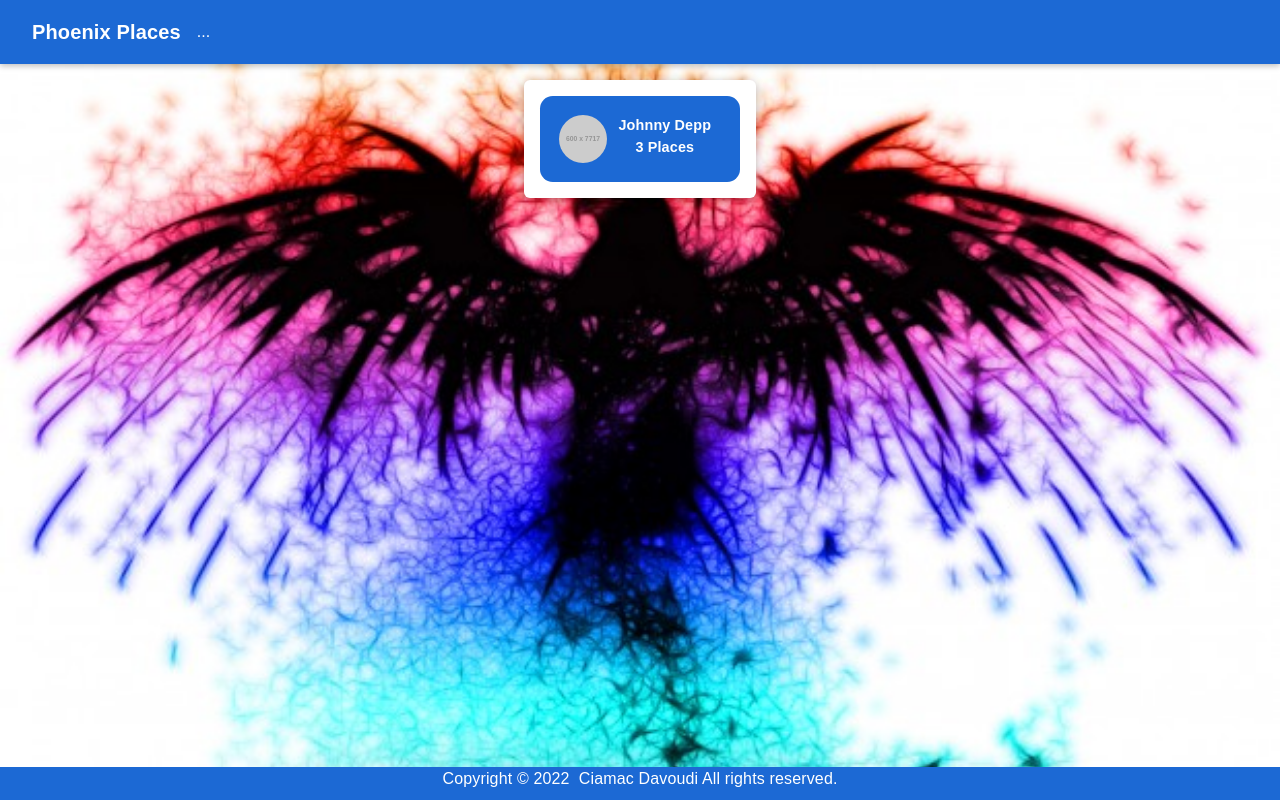
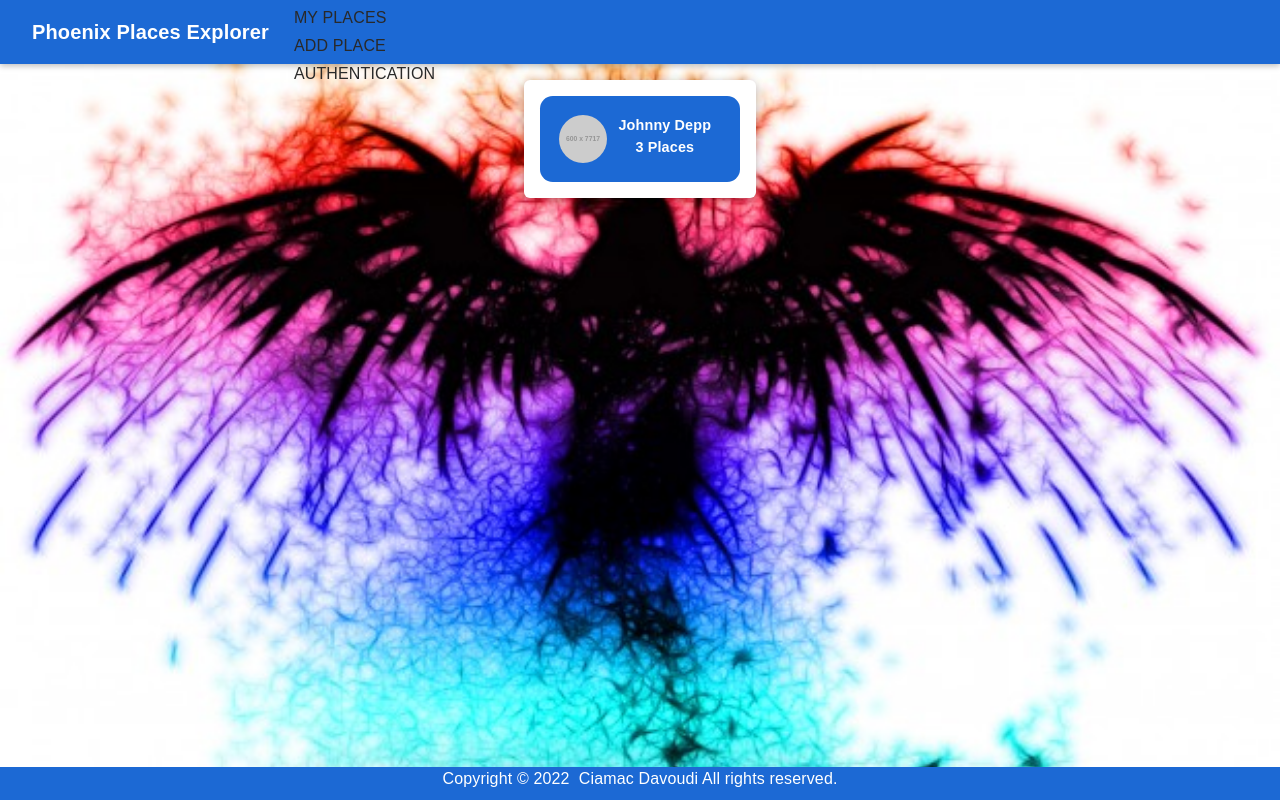
Before and after one commit to ciamac-da/phoenix-gaming-shop-mern-app, a React (Create React App) app in the folder frontend/: page / in a window 1280 px wide. Built offline with nearby package versions, Linux system fonts and the light colour scheme; a web font is replaced by a local one.

Commit message:
Verified by marti4n v1.5.1 added materail ui 4 & reworking tab bar

```diff
--- a/frontend/package.json
+++ b/frontend/package.json
@@ -5,6 +5,8 @@
   "dependencies": {
     "@emotion/react": "^11.9.3",
     "@emotion/styled": "^11.9.3",
+    "@material-ui/core": "^4.12.4",
+    "@material-ui/icons": "^4.11.3",
     "@mui/icons-material": "^5.8.2",
     "@mui/material": "^5.8.4",
     "@mui/styles": "^5.8.0",
--- a/frontend/src/places/pages/NewPlaces.jsx
+++ b/frontend/src/places/pages/NewPlaces.jsx
@@ -1,9 +1,18 @@
-import React from 'react';
-import { Typography } from '@mui/material';
-
+import { Fragment } from "react";
+import { Typography } from "@mui/material";
+import { Helmet } from "react-helmet";
 
 const NewPlaces = () => {
-    return <Typography>New places works</Typography>
-}
+  const NewPlacesTitle = "Phoenix Places Explorer App/New Places";
+
+  return (
+    <Fragment>
+      <Helmet>
+        <title>{NewPlacesTitle}</title>
+      </Helmet>
+      <Typography>New places works</Typography>
+    </Fragment>
+  );
+};
 
 export default NewPlaces;
--- a/frontend/src/shared/components/Navigation/MainNavigation.jsx
+++ b/frontend/src/shared/components/Navigation/MainNavigation.jsx
@@ -5,6 +5,7 @@ import { Typography } from "@mui/material";
 import { styled } from "@mui/material/styles";
 import muiStyle from "./MainHeaderStyle";
 import MenuOutlinedIcon from "@mui/icons-material/MenuOutlined";
+import NavLinks from "./NavLinks";
 
 
 const MainNavigation = () => {
@@ -44,10 +45,10 @@ const MainNavigation = () => {
             fontSize:"1.25rem"
           }}
         >
-          Phoenix Places
+          Phoenix Places Explorer
         </Link>
       </Typography>
-      <nav style={{color:"white"}}>...</nav>
+        <NavLinks />
     </MainHeader>
   );
 };
--- a/frontend/src/shared/components/Navigation/NavLinks.jsx
+++ b/frontend/src/shared/components/Navigation/NavLinks.jsx
@@ -1,13 +1,52 @@
-import React from 'react';
-import muiStyle from './MainHeaderStyle';
+import React from "react";
+import muiStyle from "./NavLinksStyle";
+import { NavLink } from "react-router-dom";
+import {
+  List,
+  ListItemButton,
+  ListItemIcon,
+  ListItemText,
+} from "@mui/material";
 
 
-const NavLinks = () => {
+
+const NavLinks = (props) => {
   const classes = muiStyle();
 
-    return (
-        <div></div>
-     );
-}
+  return (
+    <div>
+      <List className={classes.navLinksList}>
+        <ListItemText className={classes.navLinksListItems}>
+          <NavLink
+          to="/" exact
+          className={classes.navLinksLinkItemsNavLink}>
+            ALL USERS
+          </NavLink>
+        </ListItemText>
+        <ListItemText className={classes.navLinksListItems}>
+          <NavLink
+          to="/u1/places"
+          className={classes.navLinksLinkItemsNavLink}>
+            MY PLACES
+          </NavLink>
+        </ListItemText>
+        <ListItemText className={classes.navLinksListItems}>
+          <NavLink
+          to="/places/new"
+          className={classes.navLinksLinkItemsNavLink}>
+            ADD PLACE
+          </NavLink>
+        </ListItemText>
+        <ListItemText className={classes.navLinksListItems}>
+          <NavLink
+          to="/auth"
+          className={classes.navLinksLinkItemsNavLink}>
+          AUTHENTICATION
+          </NavLink>
+        </ListItemText>
+      </List>
+    </div>
+  );
+};
 
 export default NavLinks;
--- a/frontend/src/shared/components/Navigation/NavLinksStyle.jsx
+++ b/frontend/src/shared/components/Navigation/NavLinksStyle.jsx
@@ -1,5 +1,30 @@
-import { makeStyles } from "@mui/styles";
+import { makeStyles } from "@material-ui/core/styles";
 
-const muiStyle = makeStyles(() => ({}));
+
+const muiStyle = makeStyles((theme) => ({
+    navLinksLink: {
+        linkStyle: "none",
+        margin: "0",
+        padding: "0",
+        width: "100%",
+        height: "100%",
+        display: "flex",
+        flexDirection: "column",
+        justifyContent: "center",
+        alignItems: "center",
+        [theme.breakpoints.up("sm")]: {
+            flexDirection: "row !important",
+        }
+    },
+    navLinksLinkItems: {
+        margin: "1rem"
+    },
+    navLinksLinkItemsNavLink: {
+        border: "1px solid transparent",
+        color: "#292929",
+        textDecoration: "none",
+        padding: "0.5rem"
+    }
+}));
 
 export default muiStyle;
--- a/frontend/src/shared/components/NotFound/NotFound.jsx
+++ b/frontend/src/shared/components/NotFound/NotFound.jsx
@@ -8,7 +8,7 @@ import muiStyle from "./NotFoundStyle";
 
 const NotFound = () => {
   const classes = muiStyle();
-  const WrongPathPageTitle = "Phoenix Places App/Page not found!";
+  const WrongPathPageTitle = "Phoenix Places Explorer App/Page not found!";
 
   return (
     <div>
--- a/frontend/src/user/pages/Users.jsx
+++ b/frontend/src/user/pages/Users.jsx
@@ -1,14 +1,26 @@
-import React from 'react';
-import UserList from '../components/UserList';
+import { Fragment } from "react";
+import { Helmet } from "react-helmet";
+import UserList from "../components/UserList";
 
 const Users = () => {
-    const USERS = [{
-        id: "1",
-        image: 'https://via.placeholder.com/600/771796',
-        name: 'Johnny Depp',
-        places: 3
-    }]
-    return <UserList items={USERS}/>
-}
+  const UsersTitle = "Phoenix Places Explorer App/Users";
+
+  const USERS = [
+    {
+      id: "1",
+      image: "https://via.placeholder.com/600/771796",
+      name: "Johnny Depp",
+      places: 3,
+    },
+  ];
+  return (
+    <Fragment>
+      <Helmet>
+        <title>{UsersTitle}</title>
+      </Helmet>
+      <UserList items={USERS} />
+    </Fragment>
+  );
+};
 
 export default Users;
```
Also changed, not shown: 1 other file (tests, documents, lock files or other folders).
